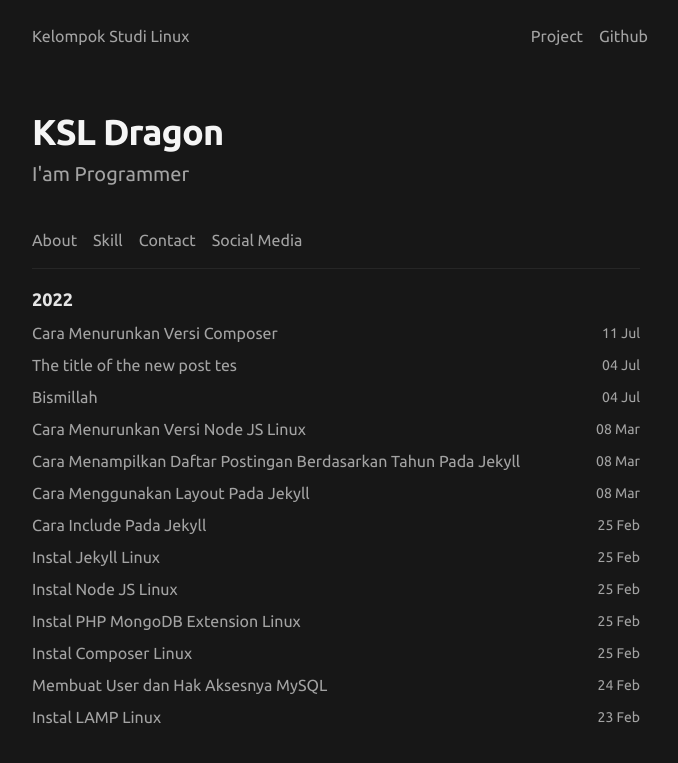
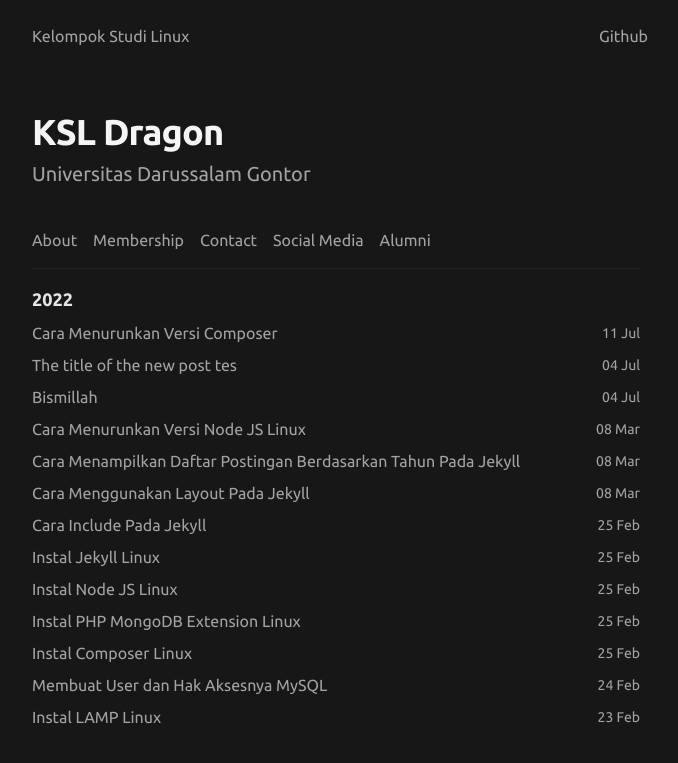
Before and after one commit to ksldragon/ksldragon.github.io, a Jekyll site: the page built from index.md, in a window 1280 px wide. Shown: the top 763 px of the page, without its empty margins (304-982 px from the left). Built offline with Jekyll 4.4.1, drawn with Linux system fonts in a browser that asks for light colours.

Commit message:
[Nasheh]=>[Update]

```diff
--- a/_includes/navbar.html
+++ b/_includes/navbar.html
@@ -1,6 +1,6 @@
 <nav class="navbar"><a class="navbar-brand link" href="/">Kelompok Studi Linux</a>
     <ul class="flex -mx-2 items-center">
-        <li class="px-2"></li><a class="link" href="/project">Project</a>
-        <li class="px-2"></li><a class="link" href="https://github.com/nashehannafii" target="_blank">Github</a>
+        <!-- <li class="px-2"></li><a class="link" href="/project">Project</a> -->
+        <li class="px-2"></li><a class="link" href="https://github.com/ksldragon" target="_blank">Github</a>
     </ul>
 </nav>
--- a/index.md
+++ b/index.md
@@ -7,13 +7,14 @@ layout: default
 
 <header class="header">
 <h1 class="header-title">KSL Dragon</h1>
-<p class="header-subtitle">I'am Programmer</p>
+<p class="header-subtitle">Universitas Darussalam Gontor</p>
 </header>
 <ul class="nav">
 <li class="px-2"><a class="link" href="/about">About</a></li>
-<li class="px-2"><a class="link" href="/skill">Skill</a></li>
+<li class="px-2"><a class="link" href="/membership">Membership</a></li>
 <li class="px-2"><a class="link" href="/contact">Contact</a></li>
 <li class="px-2"><a class="link" href="/social-media">Social Media</a></li>
+<li class="px-2"><a class="link" href="/alumni">Alumni</a></li>
 </ul>
 <hr class="hr">
 <main>
```
